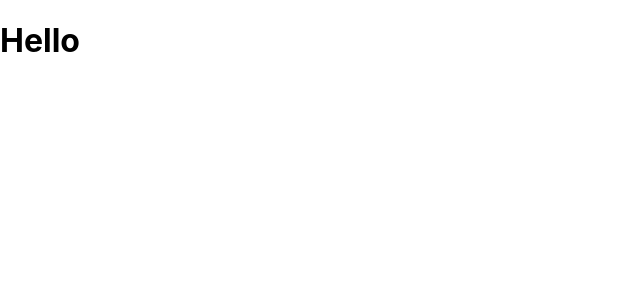
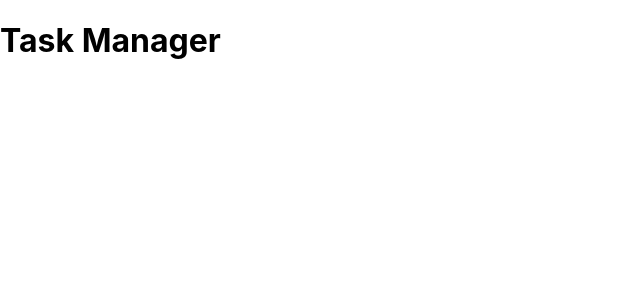
Before and after one commit to Parshvavyas17/task-manager-app, a React (Create React App) app: page / in a window 1280 px wide. Shown: the top 300 px of the page, without its empty margins (0-640 px from the left). Built offline with nearby package versions, Linux system fonts and the light colour scheme.

Commit message:
Header component added

```diff
--- a/src/App.js
+++ b/src/App.js
@@ -1,7 +1,8 @@
+import Header from "./components/Header";
 function App() {
   return (
     <div className="App">
-      <h1>Hello</h1>
+      <Header />
     </div>
   );
 }
--- /dev/null
+++ b/src/components/Header.js
@@ -0,0 +1,9 @@
+import React from 'react'
+
+const Header = () => {
+  return (
+    <header><h1>Task Manager</h1></header>
+  )
+}
+
+export default Header
```
